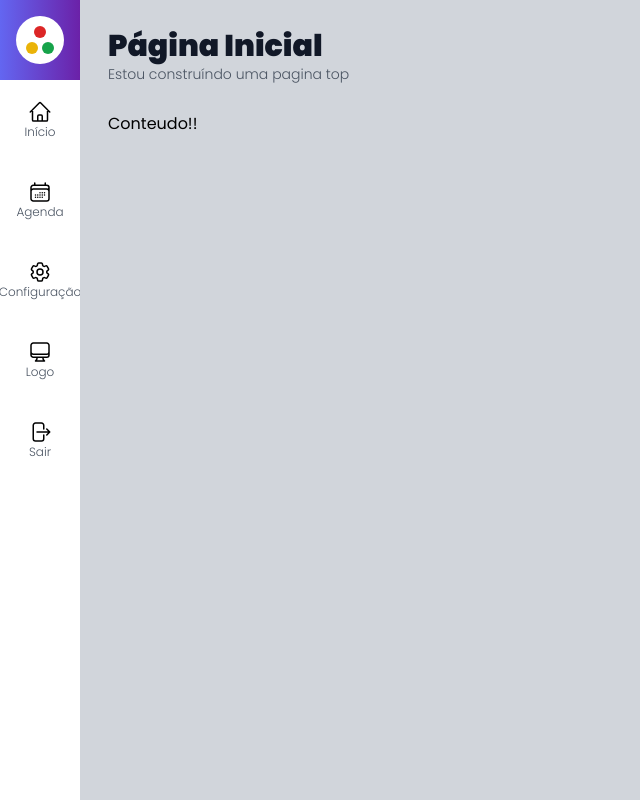
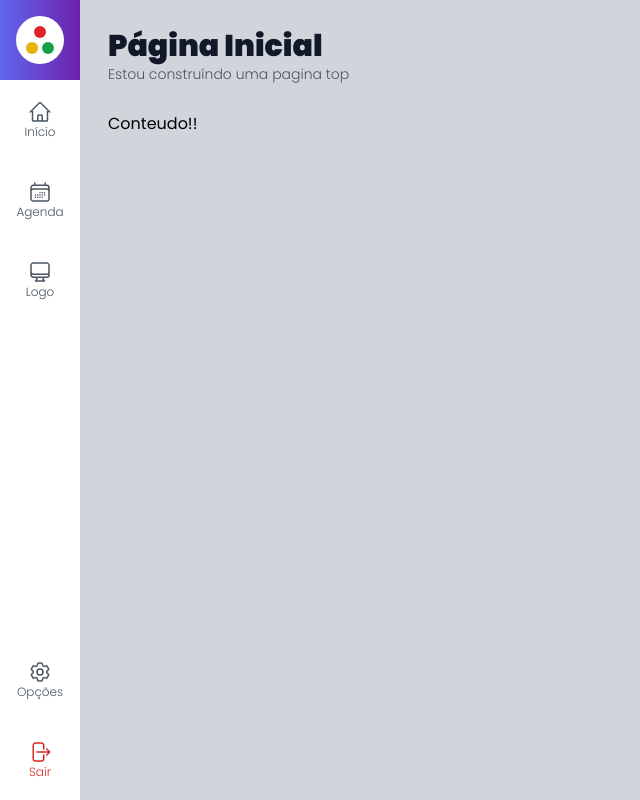
Before and after one commit to EvandroLimaBarbosa/projeto-sistema, a Next.js app: page / in a window 1280 px wide. Shown: the whole page, without its empty margins (0-640 px from the left). Built offline with nearby package versions, Linux system fonts and the light colour scheme.

Commit message:
Alterando botão de saida

```diff
--- a/src/components/template/ItemMenu.tsx
+++ b/src/components/template/ItemMenu.tsx
@@ -1,25 +1,39 @@
 import Link from "next/link";
 
 interface MenuItemProps {
-  url: string;
   text: string;
   icon: any;
+  url?: string;
+  onClick?: (evento: any) => void;
+  className?: string;
 }
 
 export default function ItemMenu(props: MenuItemProps) {
-  return (
-    <li className={`hover:bg-gray-100`}>
-      <Link className={`
+  const renderLink = () => {
+    return <a className={`
     flex flex-col justify-center items-center
-          w-20 h-20
+    w-20 h-20 text-gray-600 ${props.className}
   `} href={props.url}>
       {props.icon}
       <span className={`
-          text-xs font-light text-gray-600
+    text-xs font-light
     `}>
         {props.text}
       </span>
+    </a>
+  }
+  return (
+    <li onClick={props.onClick} className={`
+    hover:bg-gray-100
+    cursor-pointer
+      `}>
+      {props.url ? (
+        <Link legacyBehavior href={props.url}>
+          {renderLink()}
         </Link>
+      ) : (
+        renderLink()
+      )}
     </li>
   )
 }
--- a/src/components/template/SideMenu.tsx
+++ b/src/components/template/SideMenu.tsx
@@ -4,20 +4,22 @@ import Logo from "./Logo";
 
 export default function SideMenu() {
   return (
-    <aside>
+    <aside className="flex flex-col">
       <div className={`
         flex flex-col items-center justify-center
         bg-gradient-to-r from-indigo-500 to-purple-800
         h-20 w-20
       `}>
-        <Logo/>
+        <Logo />
       </div>
-      <ul>
+      <ul className="flex-grow">
         <ItemMenu url="/" text="Início" icon={HomeIcon} />
         <ItemMenu url="/agenda" text="Agenda" icon={CalendarIcon} />
-        <ItemMenu url="/configuracao" text="Configuração" icon={SettingsIcon} />
         <ItemMenu url="/logo" text="Logo" icon={ComputerIcon} />
-        <ItemMenu url="/Sair" text="Sair" icon={ExitIcon} />
+      </ul>
+      <ul className="">
+        <ItemMenu url="/configuracao" text="Opções" icon={SettingsIcon} />
+        <ItemMenu className={`text-red-600 hover:bg-red-600 hover:text-white`} onClick={() => console.log('saiu')} text="Sair" icon={ExitIcon} />
       </ul>
     </aside>
   )
```
Lines whose indentation alone changed are shown as unchanged.
